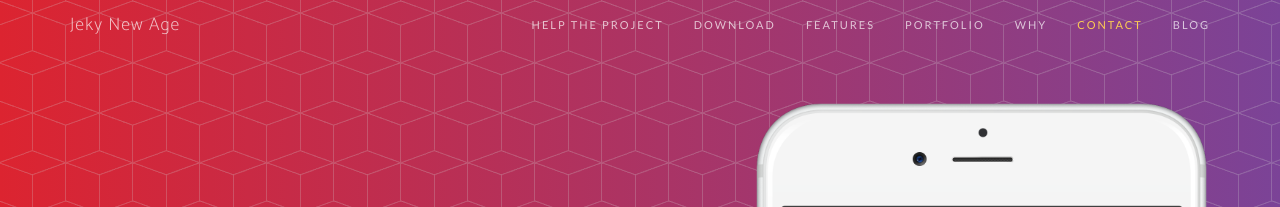
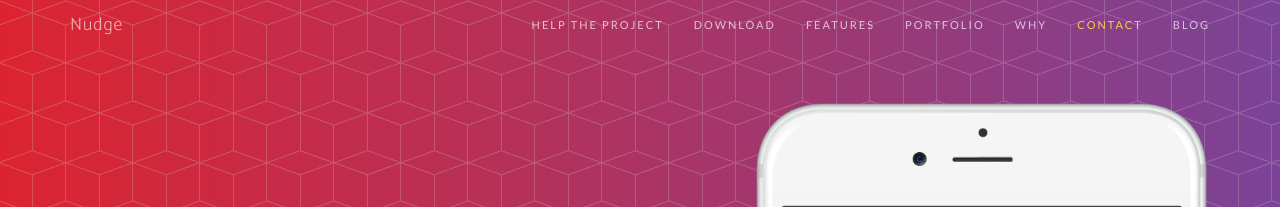
Before and after one commit to nudgealgebra/nudgealgebra.github.io, a Jekyll site: the page built from index.html, in a window 1280 px wide. Shown: the top 207 px of the page. Built offline with Jekyll 4.4.1, drawn with Linux system fonts in a browser that asks for light colours; nearby versions of some CDN libraries; some web fonts are replaced; the list of posts is cut into pages by our own code.

Commit message:
Removing another two Jeky New Age

```diff
--- a/_includes/nav-funds.html
+++ b/_includes/nav-funds.html
@@ -5,7 +5,7 @@
             <button type="button" class="navbar-toggle collapsed" data-toggle="collapse" data-target="#bs-example-navbar-collapse-1">
                 <span class="sr-only">Toggle navigation</span> Menu <i class="fa fa-bars"></i>
             </button>
-            <a class="navbar-brand page-scroll" href="/">Jeky New Age</a>
+            <a class="navbar-brand page-scroll" href="/">Nudge</a>
         </div>
 
         <!-- Collect the nav links, forms, and other content for toggling -->
--- a/_includes/nav.html
+++ b/_includes/nav.html
@@ -5,7 +5,7 @@
             <button type="button" class="navbar-toggle collapsed" data-toggle="collapse" data-target="#bs-example-navbar-collapse-1">
                 <span class="sr-only">Toggle navigation</span> Menu <i class="fa fa-bars"></i>
             </button>
-            <a class="navbar-brand page-scroll" href="#page-top">Jeky New Age</a>
+            <a class="navbar-brand page-scroll" href="#page-top">Nudge</a>
         </div>
 
         <!-- Collect the nav links, forms, and other content for toggling -->
```
